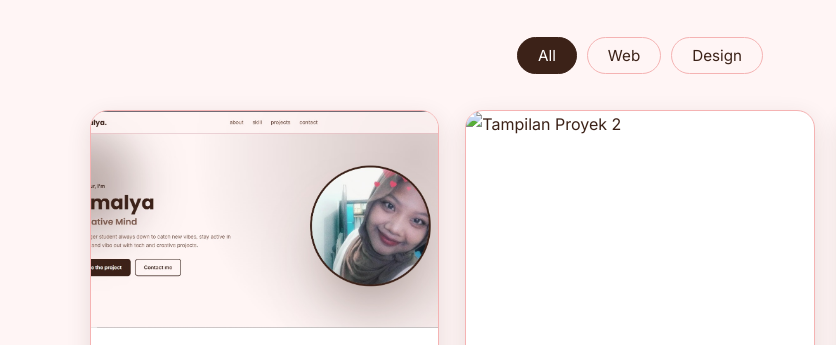
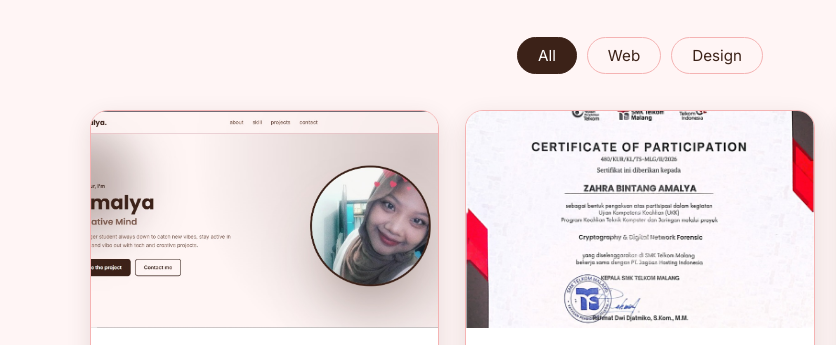
Before and after one commit to BintangAmalya/amalyaey, a plain HTML site: page index.html in a window 1280 px wide. Shown: the part 1979-2324 px from the top of the page, 0-836 px from the left. Drawn offline with Linux system fonts and the light colour scheme.

Commit message:
Fix HTML formatting and structure

```diff
--- a/index.html
+++ b/index.html
@@ -113,7 +113,7 @@
         </article>
 
         <article class="card reveal" data-category="certificate">
-          <img src="forensic.jpg" alt="Tampilan Proyek 2" loading="lazy" />
+          <img src="forensic.jpeg" alt="Tampilan Proyek 2" loading="lazy" />
           <div class="card-body">
             <h3>Cryptography &amp; Digital Network Forensic</h3>
             <p>Certificate of participation in the Competency Exam (UKK) for the Computer and Network Engineering program, held at SMK Telkom Malang in cooperation with PT Jagoan Hosting Indonesia.</p>
```
